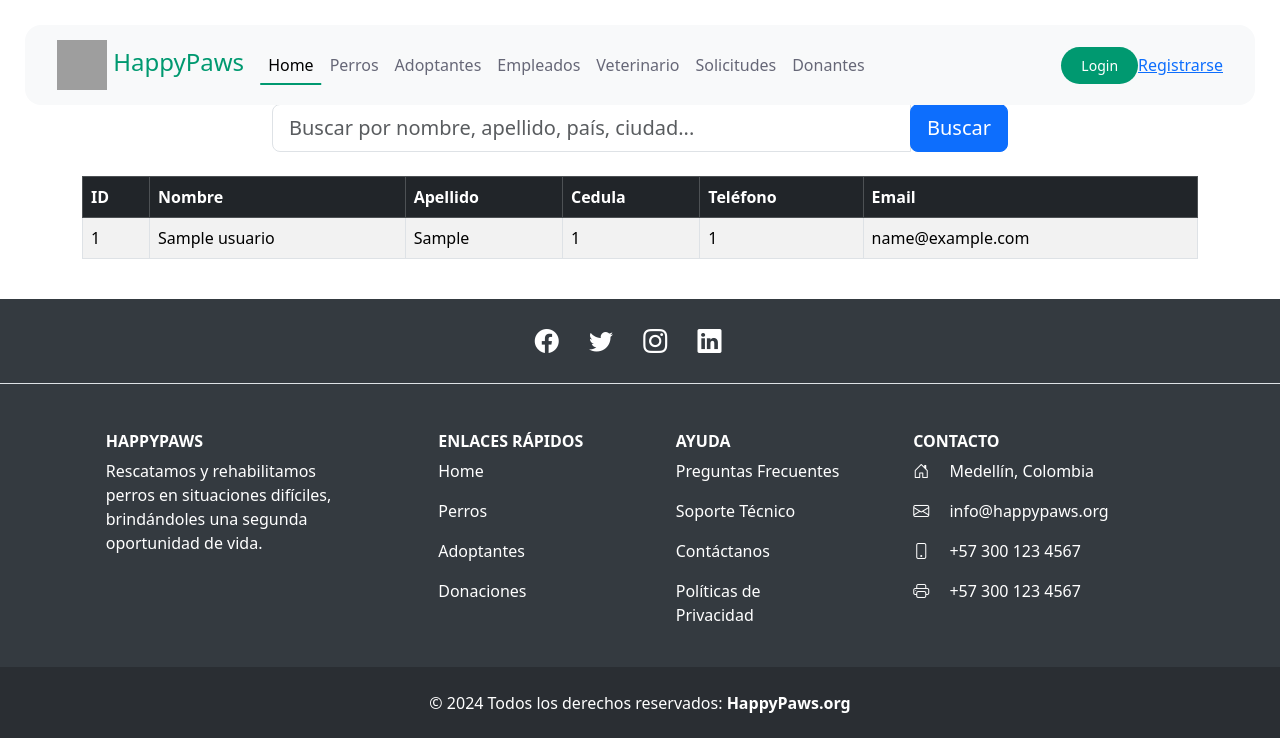
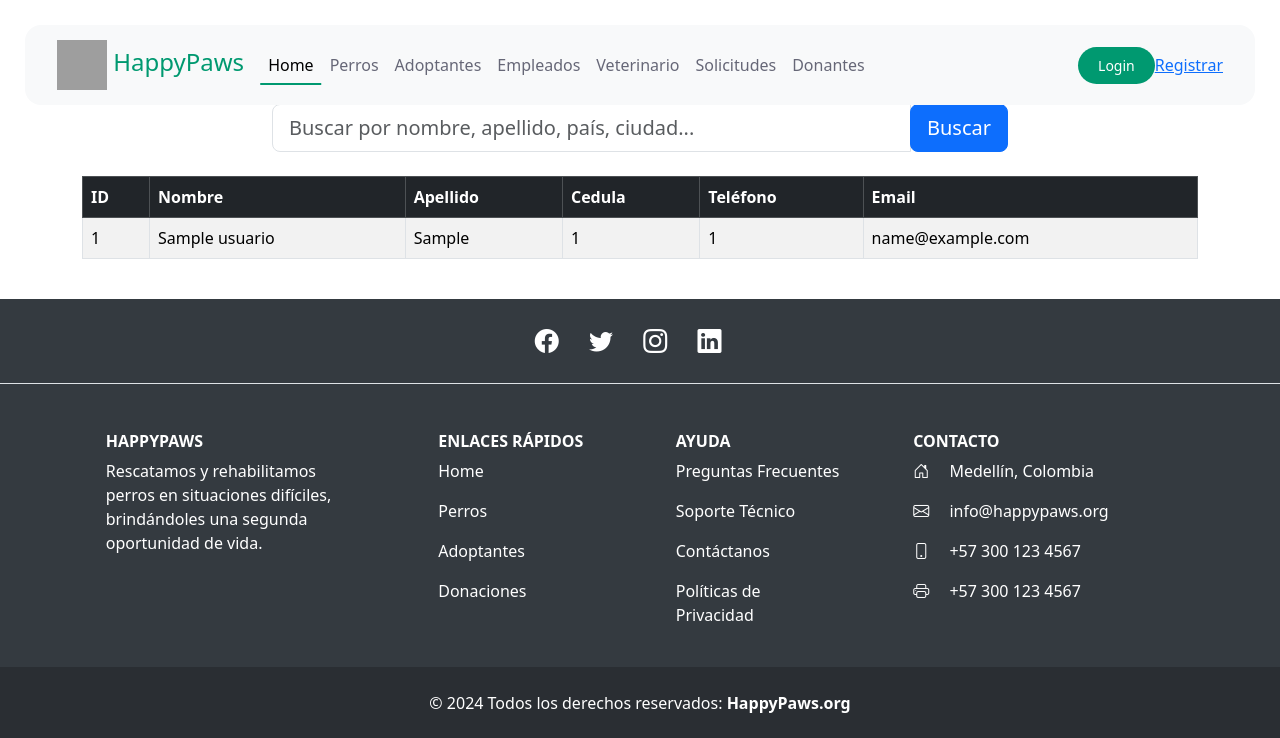
Before and after one commit to marlont26/ONG-pagina, a Flask app: page /adoptantes in a window 1280 px wide. Shown: the top 738 px of the page. Run offline with Flask 3, Linux system fonts and the light colour scheme; tables that the repository leaves empty hold one stand-in row (values such as "Sample post"); grey boxes are pictures that could not be loaded.

Commit message:
Update baseadm.html

```diff
--- a/project ong/app/templates/baseadm.html
+++ b/project ong/app/templates/baseadm.html
@@ -47,7 +47,7 @@
       </ul>
     </div>
     <a href="#" class="login-button">Login</a>
-    <a href="{{ url_for('usuario.register') }}" class="register-button">Registrarse</a>
+    <a href="" class="register-button">Registrar</a>
   </div>
 </nav>
 
```
